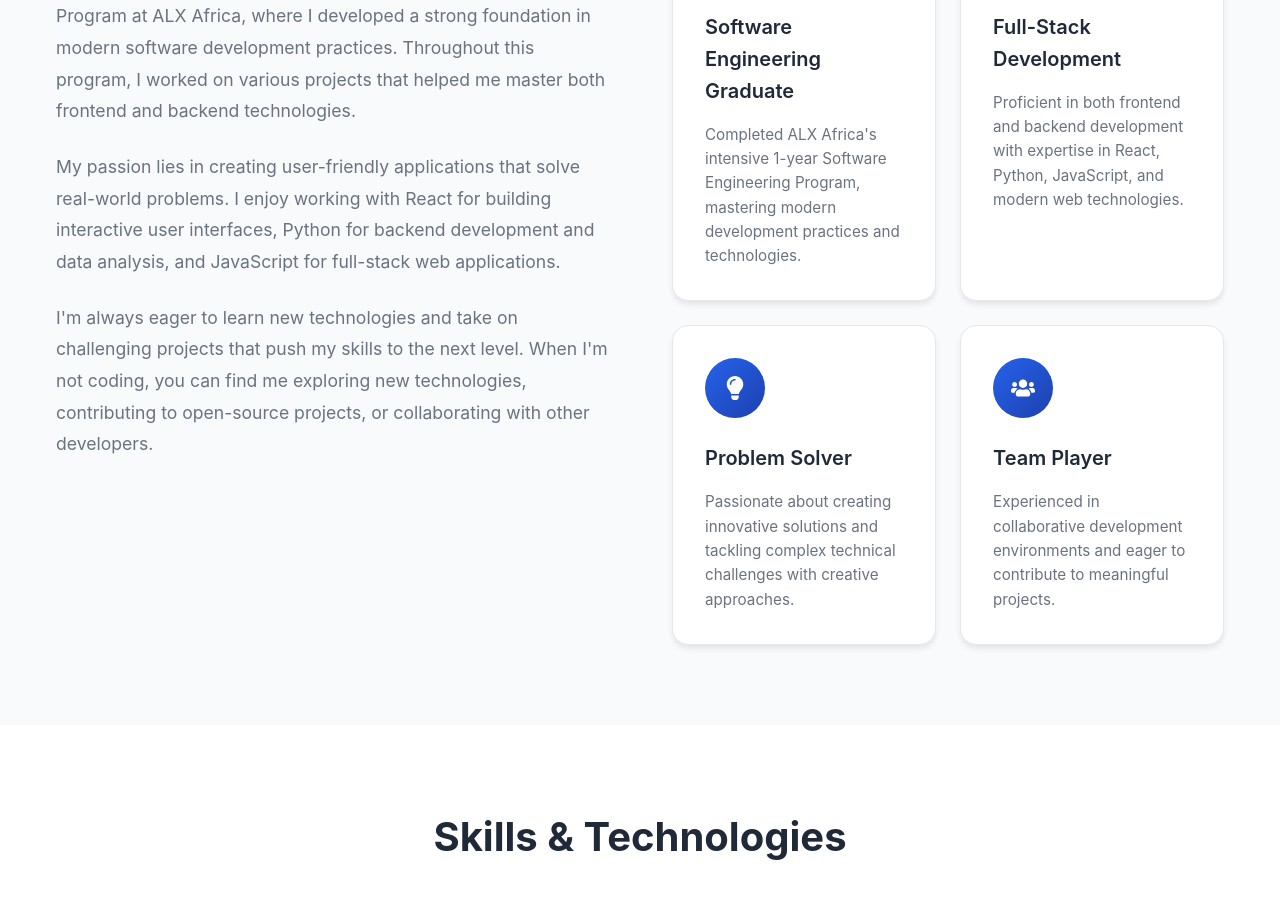
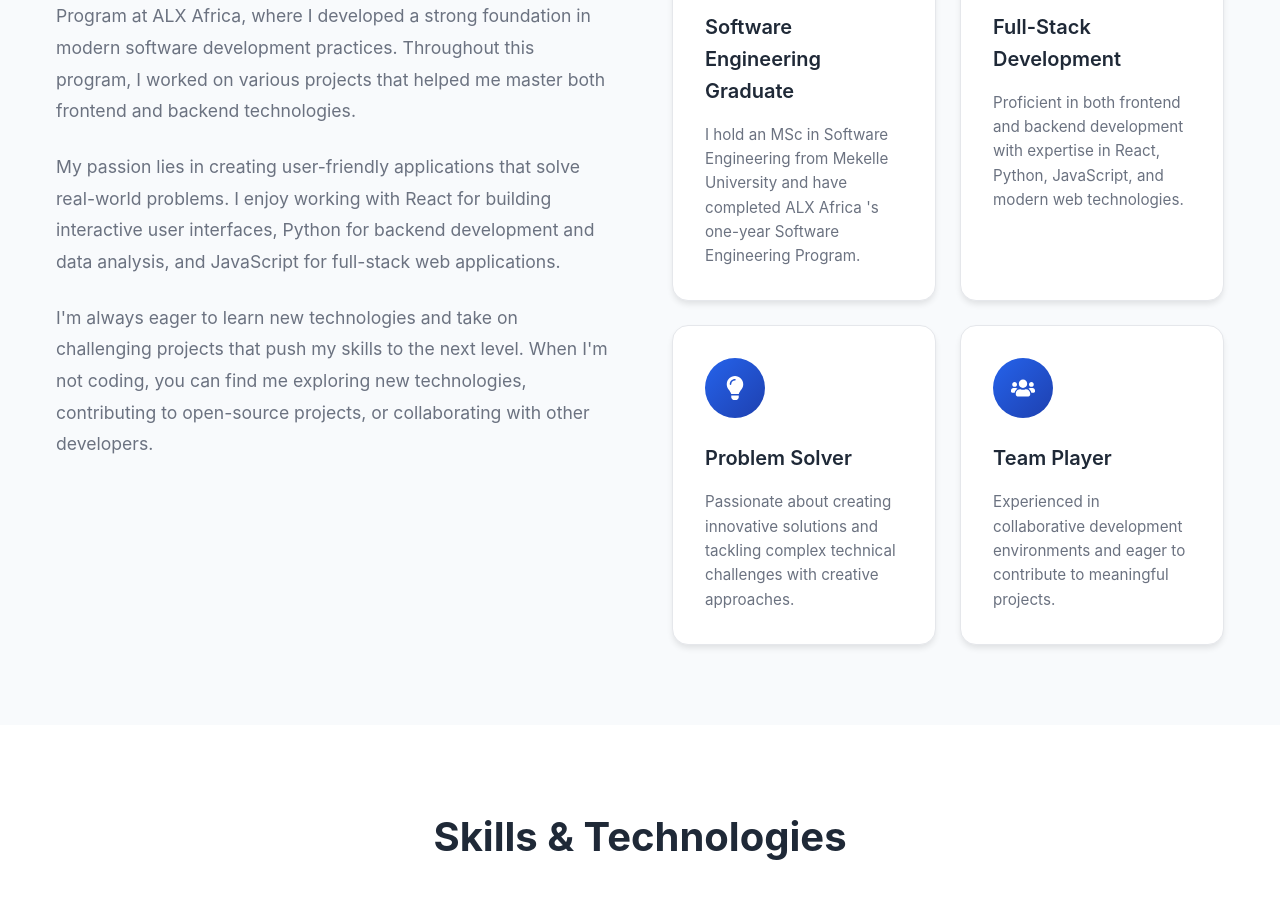
Before and after one commit to Abrish-seng/portfolio, a React (Create React App) app: page / in a window 1280 px wide. Shown: the part 1220-2119 px from the top of the page. Built offline with nearby package versions, Linux system fonts and the light colour scheme.

Commit message:
modiefied the about content

```diff
--- a/src/Components/About/About.js
+++ b/src/Components/About/About.js
@@ -14,7 +14,7 @@ const About = () => {
     {
       icon: FaGraduationCap,
       title: 'Software Engineering Graduate',
-      description: 'Completed ALX Africa\'s intensive 1-year Software Engineering Program, mastering modern development practices and technologies.',
+      description: 'I hold an MSc in Software Engineering from Mekelle University and have completed ALX Africa \'s one-year Software Engineering Program.',
     },
     {
       icon: FaCode,
```
